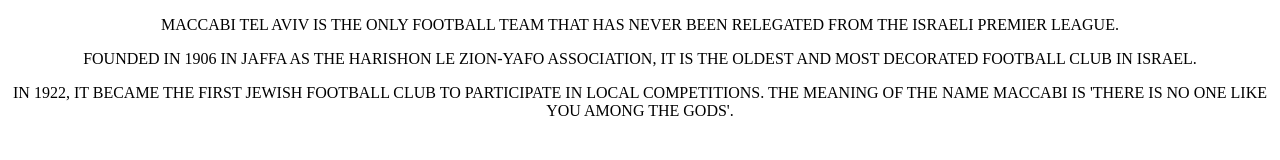
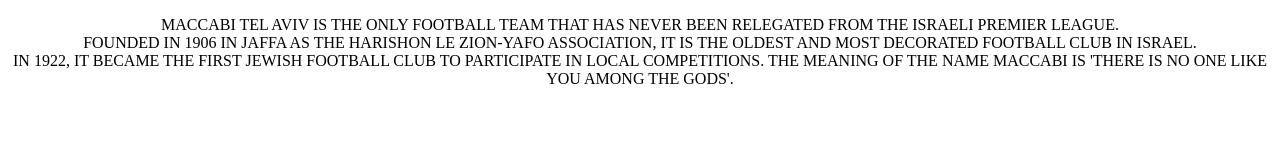
Before and after one commit to yarink11/Fullstack, a plain HTML site: page CSS1/EX3.html in a window 1280 px wide. Drawn offline with Linux system fonts and the light colour scheme.

Commit message:
Update EX3.html

```diff
--- a/CSS1/EX3.html
+++ b/CSS1/EX3.html
@@ -13,12 +13,10 @@
 </head>
 
 <body>
-    <p>Maccabi Tel Aviv is the only football team that has never been relegated from the Israeli Premier League.
-    </p>
-    <p>Founded in 1906 in Jaffa as the HaRishon Le Zion-Yafo Association, it is the oldest and most decorated football
-        club in Israel.</p>
-    <p>In 1922, it became the first Jewish football club to participate in local competitions. The meaning of the name
-        Maccabi is 'there is no one like you among the gods'.</p>
+    <p>Maccabi Tel Aviv is the only football team that has never been relegated from the Israeli Premier
+        League.<br>Founded in 1906 in Jaffa as the HaRishon Le Zion-Yafo Association, it is the oldest and most
+        decorated football club in Israel.<br>In 1922, it became the first Jewish football club to participate in local
+        competitions. The meaning of the name Maccabi is 'there is no one like you among the gods'.</p>
 </body>
 
 </html>
```
